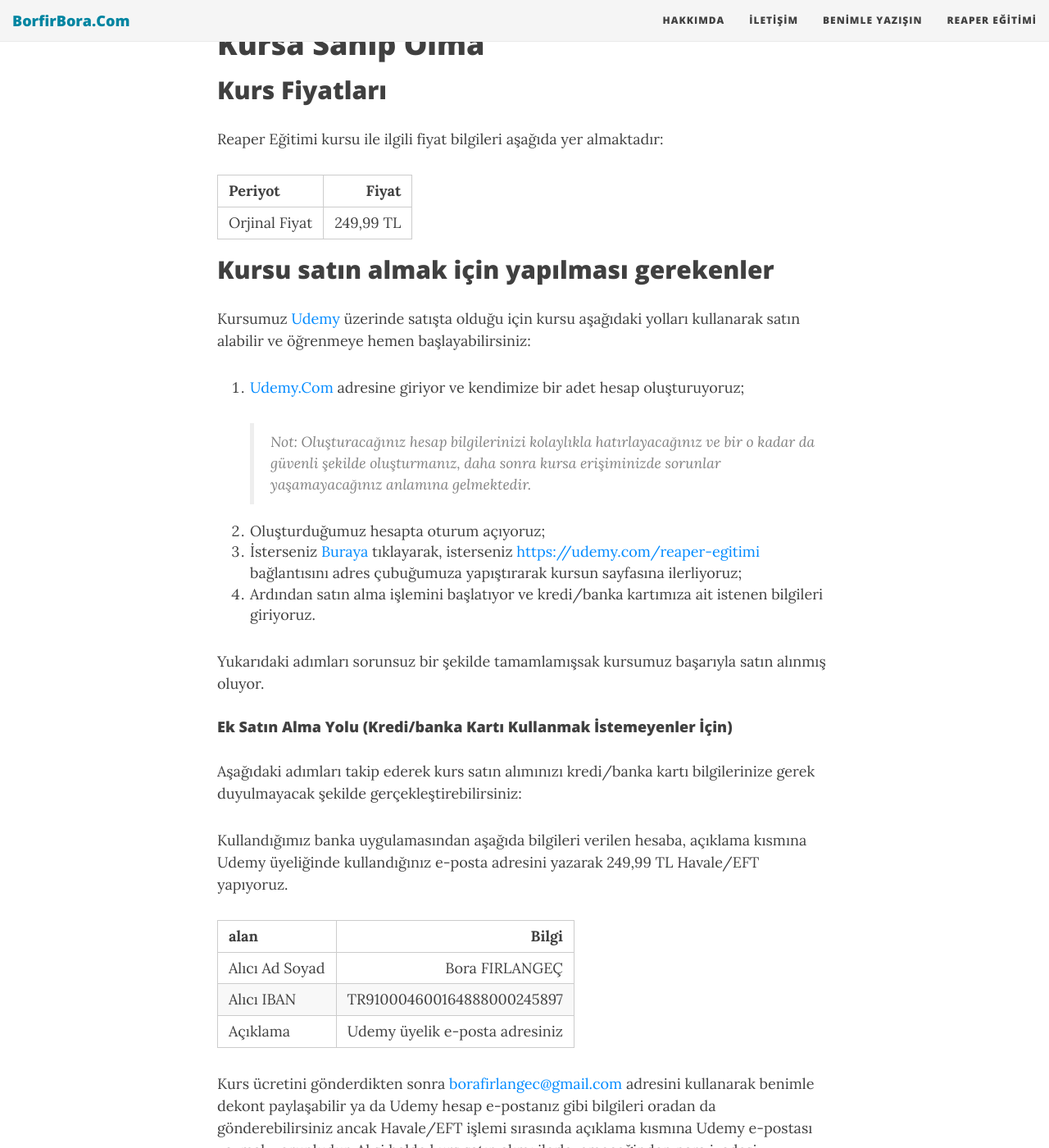
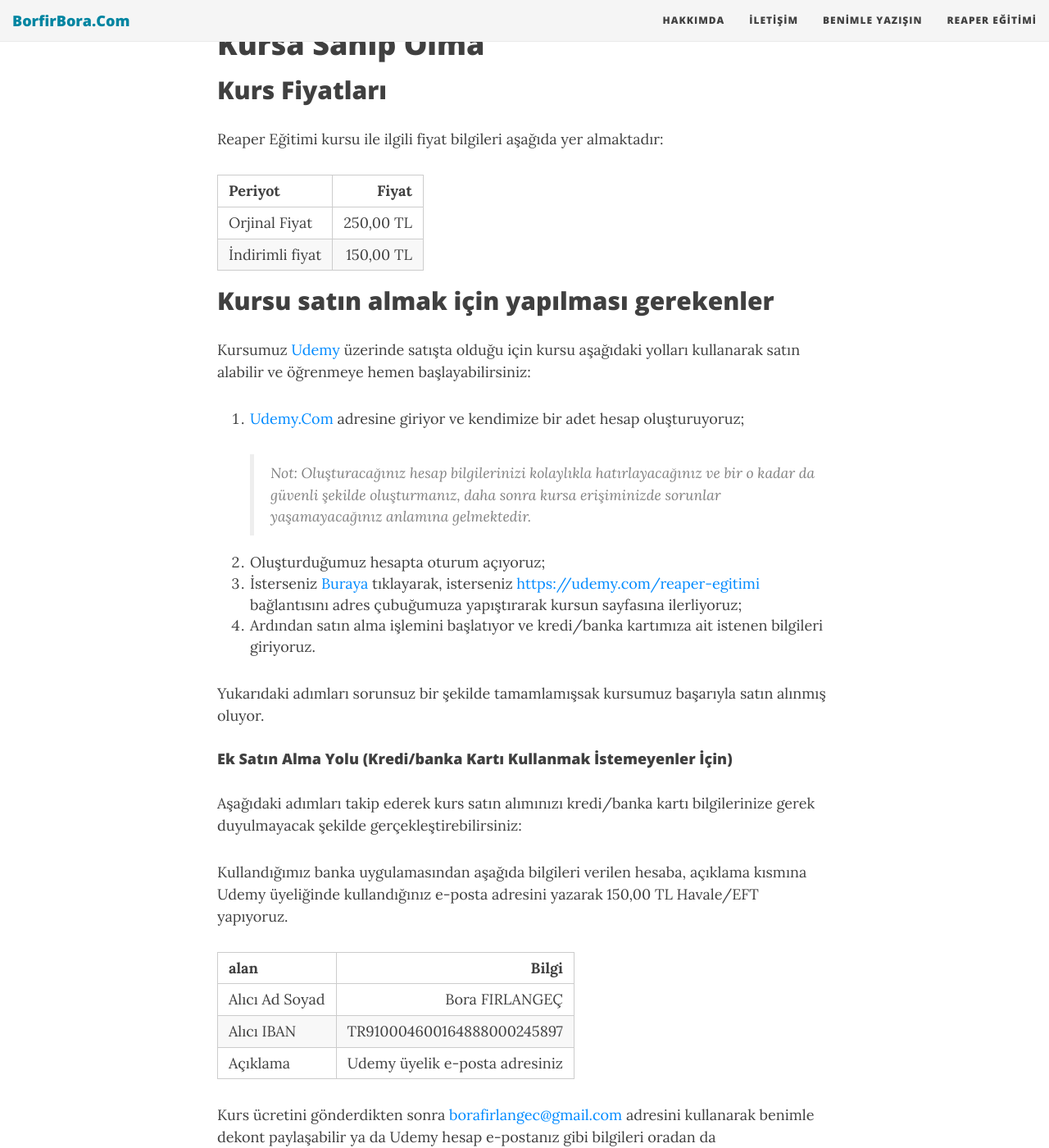
Before and after one commit to borfirbora/borfirbora.github.io, a Jekyll site: the page built from reaper.md, in a window 1280 px wide and 1400 px high, scrolled down 4236 px. Shown: the whole window at 82% size. Built offline with Jekyll 4.4.1, drawn with Linux system fonts in a browser that asks for light colours; nearby versions of some CDN libraries.

Commit message:
düzenlemeler 2

```diff
--- a/reaper.md
+++ b/reaper.md
@@ -130,7 +130,8 @@
 
 | Periyot | Fiyat |
 | :--- | ---: |
-| Orjinal Fiyat | 249,99 TL |
+| Orjinal Fiyat | 250,00 TL |
+|İndirimli fiyat|150,00 TL|
 
 ## Kursu satın almak için yapılması gerekenler
 
@@ -150,7 +151,7 @@
 
 Aşağıdaki adımları takip ederek kurs satın alımınızı kredi/banka kartı bilgilerinize gerek duyulmayacak şekilde gerçekleştirebilirsiniz:
 
-Kullandığımız banka uygulamasından aşağıda bilgileri verilen hesaba, açıklama kısmına Udemy üyeliğinde kullandığınız e-posta adresini yazarak 249,99 TL Havale/EFT yapıyoruz.
+Kullandığımız banka uygulamasından aşağıda bilgileri verilen hesaba, açıklama kısmına Udemy üyeliğinde kullandığınız e-posta adresini yazarak 150,00 TL Havale/EFT yapıyoruz.
 
 | alan | Bilgi |
 | :--- | ---: |
```
